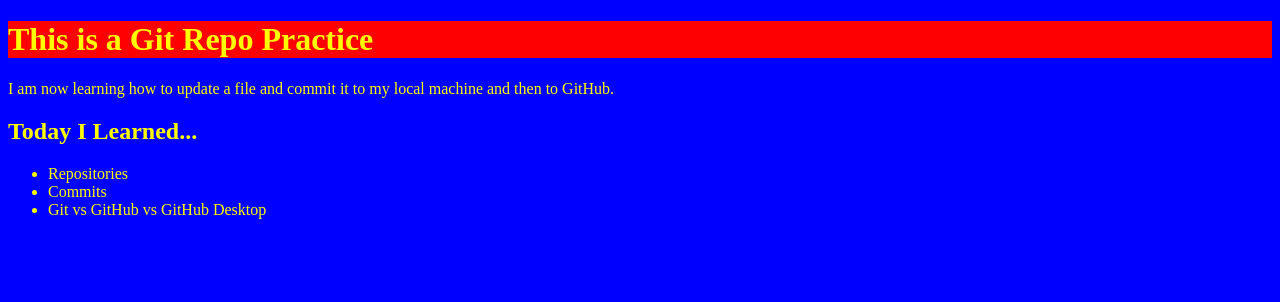
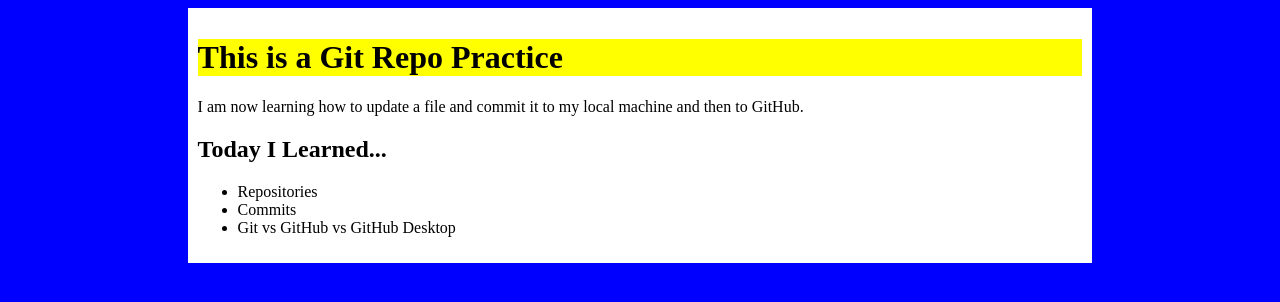
Before and after one commit to tomkhr/test-repo, a plain HTML site: page index.html in a window 1280 px wide. Drawn offline with Linux system fonts and the light colour scheme.

Commit message:
Added main, white BG, margin: auto.

```diff
--- a/index.html
+++ b/index.html
@@ -9,6 +9,7 @@
     </head>
 
     <body>
+        <main>
         <h1>This is a Git Repo Practice</h1>
         <p>I am now learning how to update a file and commit it to my local machine and then to GitHub.</p>
 
@@ -18,6 +19,7 @@
             <li>Commits</li>
             <li>Git vs GitHub vs GitHub Desktop</li>
         </ul>
+    </main>
     </body>
 
 
--- a/styles.css
+++ b/styles.css
@@ -1,8 +1,15 @@
 body {
     background-color: blue;
-    color: yellow;
+    color: black;
 }
 
 h1 {
-    background-color: red;
+    background-color: yellow;
 }
+
+main {
+    background-color: white;
+    width: 70%;
+    padding: 10px;
+    margin: 0 auto; /* TRouBLe - margins can take 4 value: T, R, B, L. or 2 values TB, RL. */
+}
```
